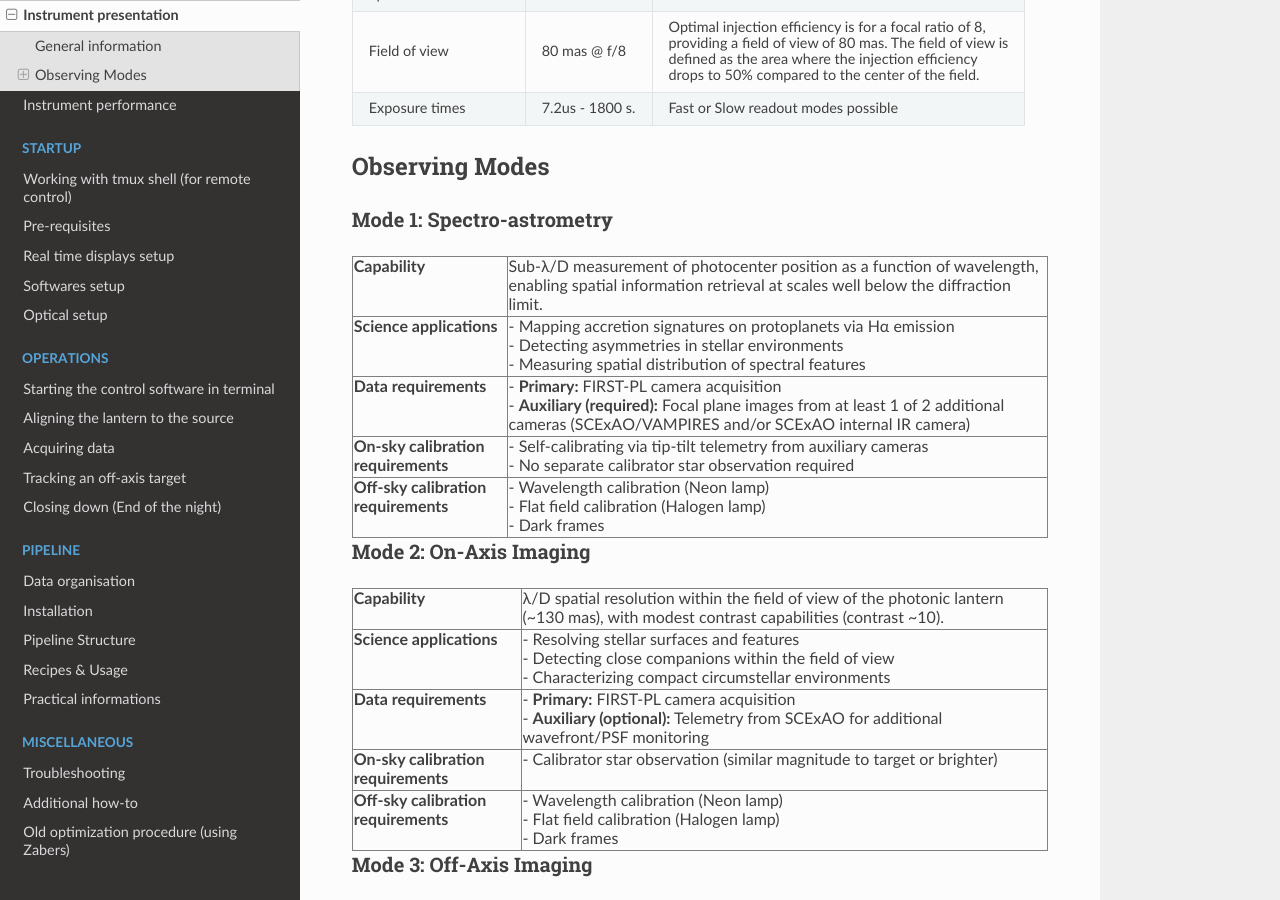
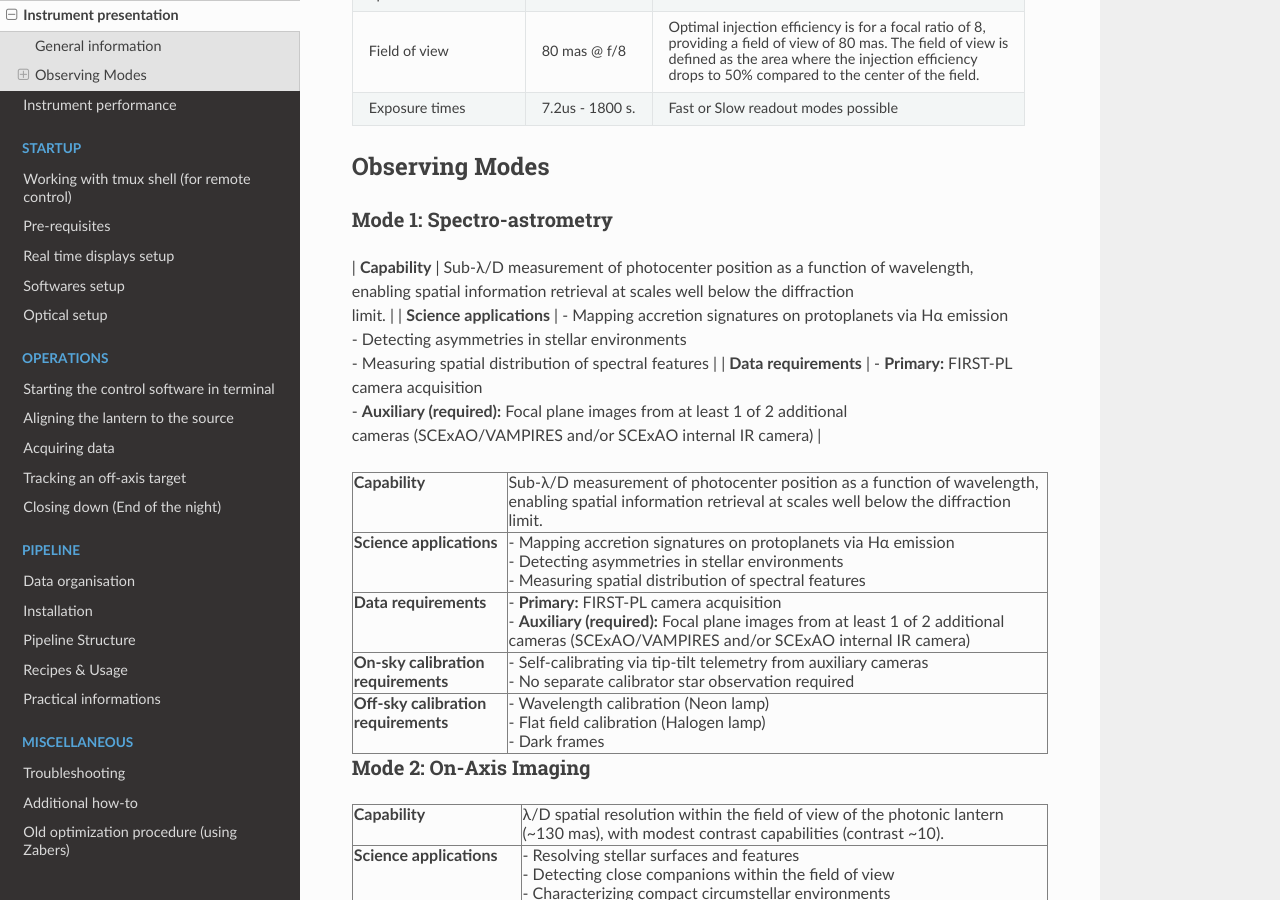
Before and after one commit to scexao-org/first_control, a Sphinx documentation site: the page built from source/instrument_principle.md, in a window 1280 px wide and 900 px high, scrolled down 1523 px. Built offline with Sphinx 7.4.7 and the Read the Docs theme 3.1.0, drawn with Linux system fonts in a browser that asks for light colours.

Commit message:
modif obs modes

```diff
--- a/source/instrument_principle.md
+++ b/source/instrument_principle.md
@@ -30,6 +30,14 @@
 ## Observing Modes
 
 ### Mode 1: Spectro-astrometry
+
+
+| <strong>Capability</strong> | Sub-λ/D measurement of photocenter position as a function of wavelength, <br> enabling spatial information retrieval at scales well below the diffraction <br> limit.  |
+| <strong>Science applications</strong> | - Mapping accretion signatures on protoplanets via Hα emission<br> - Detecting asymmetries in stellar environments<br>- Measuring spatial distribution of spectral features  |
+| <strong>Data requirements</strong> | - <strong>Primary:</strong> FIRST-PL camera acquisition <br>- <strong>Auxiliary (required):</strong> Focal plane images from at least 1 of 2 additional  <br> cameras (SCExAO/VAMPIRES and/or SCExAO internal IR camera)  |
+
+
+
 
 <table
     border="1px"
```
